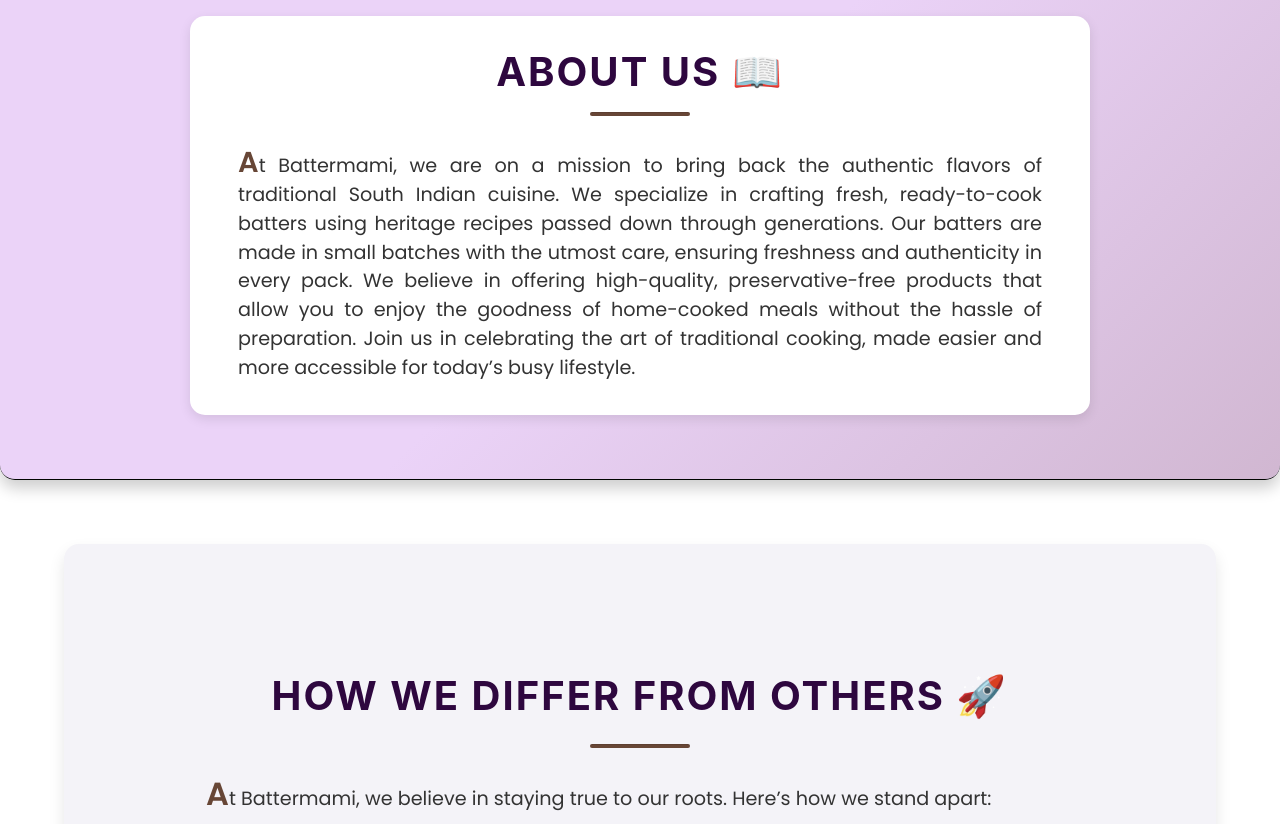
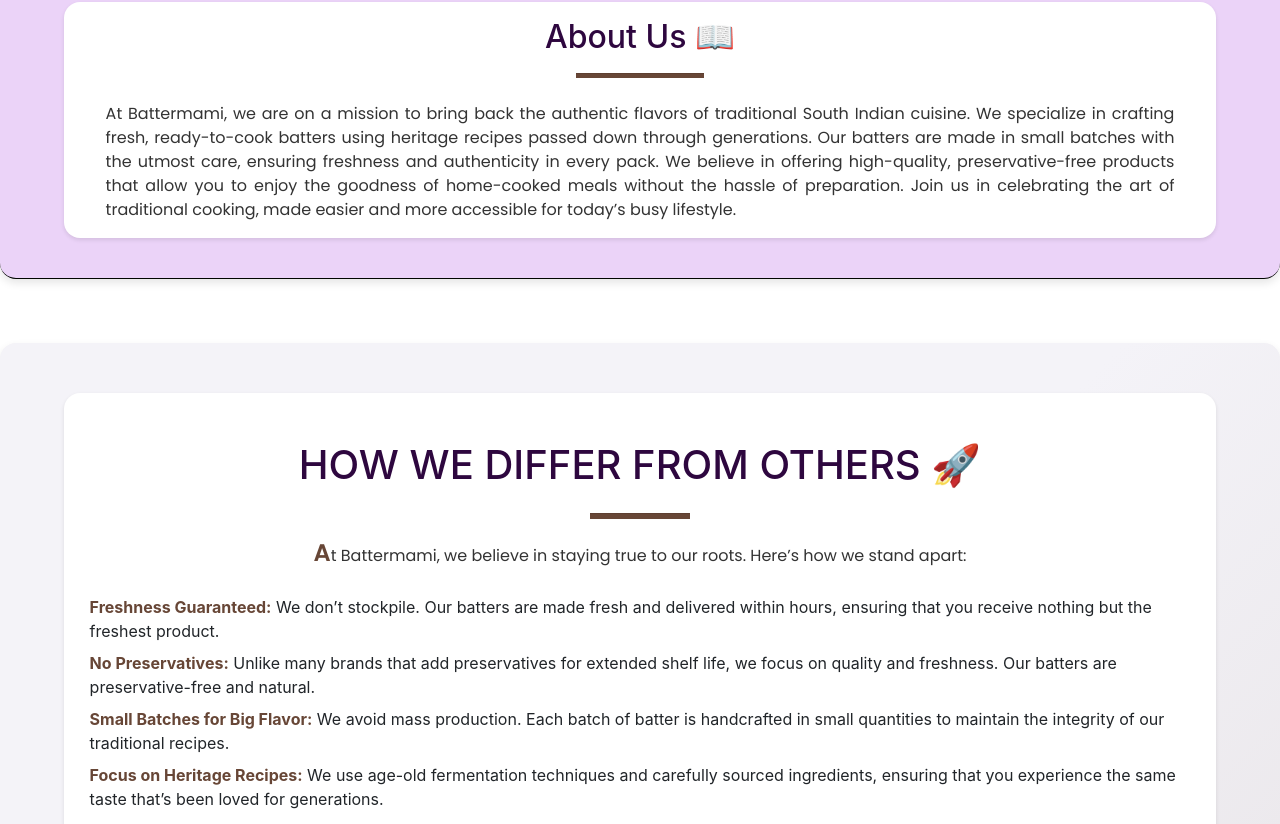
Before and after one commit to gaganProgramming/Experiment1, a plain HTML site: page index.html in a window 1280 px wide. Shown: the part 1534-2358 px from the top of the page. Drawn offline with nearby package versions, Linux system fonts and the light colour scheme.

Commit message:
Update style.css

```diff
--- a/style.css
+++ b/style.css
@@ -1,3 +1,15 @@
+
+/* General Styles */
+
+
+
+
+/*
+-------------Welcome page----------------> */
+
+
+
+
 
 /* General Section Styles */
 #welcome-page {
@@ -8,6 +20,11 @@
     overflow: hidden;  /* Hide overflow */
     padding-top: 20px; /* Add top padding to create a gap on mobile */
 }
+
+img {
+    -webkit-filter: grayscale(10%); /* Safari 6.0 - 9.0 */
+    filter: grayscale(10%);
+  }
 
 .banner {
     width: 100%;  /* Make the banner take the full width */
@@ -163,86 +180,21 @@ section .content {
 
 /* ----------- About Us Section Styles ----------- */
 
+/* Styles for About Us Section */
+
+/* Styles for About Us Section */
 #about-us {
     display: flex;
     flex-direction: column;
     align-items: center;
-    justify-content: center;
-    background-color: #EBD3F8;
-    padding: 4rem 2rem;
-    margin-bottom: 4rem;
-    position: relative;
-    overflow: hidden;
-    border-radius: 15px;
-    box-shadow: 0 8px 16px rgba(0, 0, 0, 0.2);
-    text-align: center; /* Ensure text is centered */
-
-
-}
-
-/* Heading */
-#about-us h2 {
-    font-size: 2.5rem;
-    color: #2E073F;
-    margin-bottom: 1rem;
-    font-weight: bold;
-    text-transform: uppercase;
-    letter-spacing: 2px;
-    position: relative;
-    z-index: 1;
-    text-align: center; /* Center the heading */
-}
-
-/* Divider */
-#about-us .divider {
-    width: 100px;
-    height: 3px;
-    background-color: #674636;
-    margin: 0 auto 2rem; /* Center the divider */
-    border-radius: 5px;
-    position: relative;
-    z-index: 1;
-}
-
-/* Text Content */
-#about-us .content {
-    max-width: 900px;
-    text-align: center; /* Center the content block */
-    font-weight: 400;
-    z-index: 1;
-    position: relative;
-    padding: 0 1rem; /* Add padding for smaller screens */
-    margin-bottom: 4rem;
-}
-
-/* Paragraph Styling */
-#about-us p {
-    font-size: 1.2rem;
-    line-height: 1.8rem;
-    color: #333;
-    text-align: justify;
-    margin-bottom: 0;
-    font-weight: 400;
-    padding: 0 1rem; /* Add padding for alignment */
-}
-
-/* Highlight first letter */
-#about-us p::first-letter {
-    font-size: 1.8rem;
-    font-weight: bold;
-    color: #674636;
-}
-
-/* Animation */
-#about-us {
-    opacity: 0;
-    animation: fadeIn 1s forwards;
-}
-
-/* Keyframe for fadeIn effect */
-@keyframes fadeIn {
-    from { opacity: 0; }
-    to { opacity: 1; }
+    justify-content: center; /* Center content vertically */
+    background: #EBD3F8; /* Light background color */
+    padding: 5vh 2vw; /* Responsive padding */
+    margin: 0 auto 4rem; /* Center section horizontally */
+    border-radius: 1rem;
+    box-shadow: 0 4px 8px rgba(0, 0, 0, 0.1);
+    text-align: center;
+    height: auto; /* Allow content height */
 }
 
 /* Optional Gradient Background */
@@ -253,34 +205,106 @@ section .content {
     left: 0;
     right: 0;
     bottom: 0;
-    background: linear-gradient(135deg, #EBD3F8 50%, #674636 100%);
+    background: linear-gradient(135deg, #EBD3F8 50%, #674636 100%); /* Gradient background */
     z-index: 0;
-    opacity: 0.2;
-    pointer-events: none;
-    border-radius: 15px;
+    opacity: 0.1; /* Subtle gradient */
+    border-radius: 1rem;
 }
 
-/* Optional Box Shadow on Content */
-#about-us .content {
-    background-color: #fff;
-    padding: 2rem;
-    border-radius: 15px;
-    box-shadow: 0 4px 12px rgba(0, 0, 0, 0.1);
-    margin: 0 auto; /* Ensure the content box is centered */
+/* Content inside the section */
+.content {
+    position: relative; /* Position for layering */
+    max-width: 90vw; /* Responsive max width */
+    padding: 2vh 2vw;
+    background: #fff; /* White background for content */
+    border-radius: 1rem;
+    box-shadow: 0 2px 4px rgba(0, 0, 0, 0.1);
+    z-index: 1; /* Ensure content is above the background */
+}
+
+/* Heading Styles */
+#about-us h2 {
+    font-size: 2rem; /* Adjusted size for larger screens */
+    color: #2E073F;
+    margin-bottom: 1rem; /* Adjusted margin */
+}
+
+/* Divider */
+.divider {
+    width: 10vw; /* Responsive divider width */
+    height: 0.3rem;
+    background: #674636;
+    margin: 0 auto 1.5rem; /* Centered margin */
+}
+
+/* Text Content */
+.text {
+    font-size: 1rem; /* Adjusted size for larger screens */
+    line-height: 1.5; /* Standard line height */
+    color: #333;
+    text-align: justify;
+    margin: 0;
+    padding: 0 1rem;
+}
+
+/* Media Queries for Better Responsiveness */
+@media (max-width: 768px) {
+    #about-us h2 {
+        font-size: 4vw; /* Responsive font size for mobile */
+    }
+    .text {
+        font-size: 3.5vw; /* Responsive font size for mobile */
+    }
+}
+
+@media (max-width: 480px) {
+    #about-us h2 {
+        font-size: 5vw; /* Further reduced for very small screens */
+    }
+    .text {
+        font-size: 4vw; /* Further reduced for very small screens */
+    }
 }
 
 
-@keyframes fadeIn {
-    to {
-        opacity: 1;
-    }
+
+
+
+
+
+
+
+/* Video attach */
+
+
+.video-container {
+    width: 80vw;                /* Width is 80% of the viewport width */
+    max-width: 900px;           /* Limit the width on larger screens */
+    height: auto;               /* Allow height to be automatic based on aspect ratio */
+    aspect-ratio: 16 / 9;       /* Maintain the 16:9 aspect ratio */
+    position: relative;
+    margin: 0 auto;             /* Center the container horizontally */
 }
+
+.video-container iframe {
+    width: 100%;
+    height: 100%;
+    position: absolute;
+    top: 0;
+    left: 0;
+    border: none;
+    padding: 50px;
+}
+
+
+
 
 /* ---------Our Products Range-------------------------------------------------------> */
 
 /* <!--Recipe Suggestions Section -------------------------------------> */
 /* Recipe Suggestions Section */
 /* Subproduct card styles with specific background images */
+
 
 
 #products1 {
@@ -402,63 +426,73 @@ ul li strong {
 
 
 /* ----------- How We Differ Section ----------- */
+/* Styles for How We Differ Section */
 #how-we-differ {
     display: flex;
     flex-direction: column;
     align-items: center;
-    justify-content: center; /* Ensure content is centered */
-    background-color: #F4F3F8; /* Light background color for the section */
-    padding: 4rem 2rem;
-    margin: 0 auto 4rem; /* Center the section and provide equal bottom margin */
-    color: #111;
+    justify-content: center; /* Center content vertically */
+    background: #F4F3F8; /* Light background color */
+    padding: 5vh 2vw; /* Responsive padding */
+    margin: 0 auto 4rem; /* Center section horizontally */
+    border-radius: 1rem;
+    box-shadow: 0 4px 8px rgba(0, 0, 0, 0.1); /* Subtle shadow for depth */
     text-align: center;
-    border-radius: 15px;
-    box-shadow: 0 8px 16px rgba(0, 0, 0, 0.1); /* Subtle shadow for depth */
-    max-width: 90%; /* Set a maximum width to avoid stretching */
+    position: relative; /* Needed for pseudo-element */
+}
+
+/* Optional Gradient Background */
+#how-we-differ::before {
+    content: "";
+    position: absolute;
+    top: 0;
+    left: 0;
+    right: 0;
+    bottom: 0;
+    background: linear-gradient(135deg, #F4F3F8 50%, #674636 100%); /* Gradient background */
+    z-index: 0;
+    opacity: 0.1; /* Subtle gradient */
+    border-radius: 1rem; /* Match the border radius of the section */
 }
 
 /* Content inside the section */
 #how-we-differ .content {
-    max-width: 900px;
-    font-weight: 400;
-    text-align: justify;
-    padding: 0 1rem;
-    margin: 0 auto; /* Ensure content is centered */
-    margin-bottom: 4rem;
-    margin-top: 4rem;
+    position: relative; /* Position for layering */
+    max-width: 90vw; /* Responsive max width */
+    padding: 3rem 2vw; /* Responsive padding for content */
+    background: #fff; /* White background for content */
+    border-radius: 1rem;
+    box-shadow: 0 2px 4px rgba(0, 0, 0, 0.1);
+    z-index: 1; /* Ensure content is above the background */
 }
 
 /* Heading Styles */
 #how-we-differ h2 {
-    font-size: 2.5rem;
+    font-size: 2.5rem; /* Increased size for better visibility */
     color: #2E073F;
-    margin-bottom: 1.5rem;
-    font-weight: bold;
-    text-transform: uppercase;
-    letter-spacing: 2px;
-    text-align: center;
+    margin-bottom: 1.5rem; /* Consistent margin */
+    text-transform: uppercase; /* Uppercase for emphasis */
 }
 
 /* Horizontal line styling */
 #how-we-differ hr {
-    width: 100px;
-    height: 3px;
+    width: 100px; /* Fixed width for consistent appearance */
+    height: 0.3rem;
     background-color: #674636;
-    margin: 0 auto 2rem;
-    border-radius: 5px;
+    margin: 1rem auto; /* Centered margin with top spacing */
 }
 
 /* Paragraph Styles */
 #how-we-differ p {
-    font-size: 1.2rem;
-    line-height: 1.8rem;
+    font-size: 1rem; /* Adjusted size for larger screens */
+    line-height: 1.5; /* Moderate line height for readability */
     color: #333;
-    margin-bottom: 2rem;
+    margin: 0.5rem 0 1.5rem; /* Consistent spacing around paragraphs */
 }
 
 /* First letter styling */
 #how-we-differ p::first-letter {
-    font-size: 2rem;
+    font-size: 1.5rem; /* Slightly larger for emphasis */
     font-weight: bold;
     color: #674636;
 }
@@ -467,37 +501,41 @@ ul li strong {
 #how-we-differ ul {
     list-style-type: none;
     padding: 0;
-    margin-bottom: 2rem;
+    margin: 1rem 0; /* Margin for spacing */
     text-align: left;
 }
 
 #how-we-differ ul li {
-    font-size: 1.2rem;
-    margin: 1rem 0;
-    line-height: 1.6rem;
+    font-size: 1rem; /* Consistent font size for list items */
+    margin: 0.5rem 0; /* Reduced margin between list items */
+    line-height: 1.5; /* Consistent line height */
 }
 
 #how-we-differ ul li strong {
     color: #674636; /* Highlighted text color */
 }
 
-/* Eco-Benefits specific styling */
-.eco-benefits {
-    text-align: left;
+/* Media Queries for Better Responsiveness */
+@media (max-width: 768px) {
+    #how-we-differ h2 {
+        font-size: 4vw; /* Responsive font size for mobile */
+    }
+    #how-we-differ p,
+    #how-we-differ ul li {
+        font-size: 3.5vw; /* Responsive font size for mobile */
+    }
 }
 
-/* Fade-in animation */
-#how-we-differ {
-    opacity: 0;
-    animation: fadeIn 1s forwards;
+@media (max-width: 480px) {
+    #how-we-differ h2 {
+        font-size: 5vw; /* Further reduced for very small screens */
+    }
+    #how-we-differ p,
+    #how-we-differ ul li {
+        font-size: 4vw; /* Further reduced for very small screens */
+    }
 }
 
-
-@keyframes fadeIn {
-    to {
-        opacity: 1;
-    }
-}
 
 /* <!-- FAQ Section -------------------------------> */
 #faq {
```
